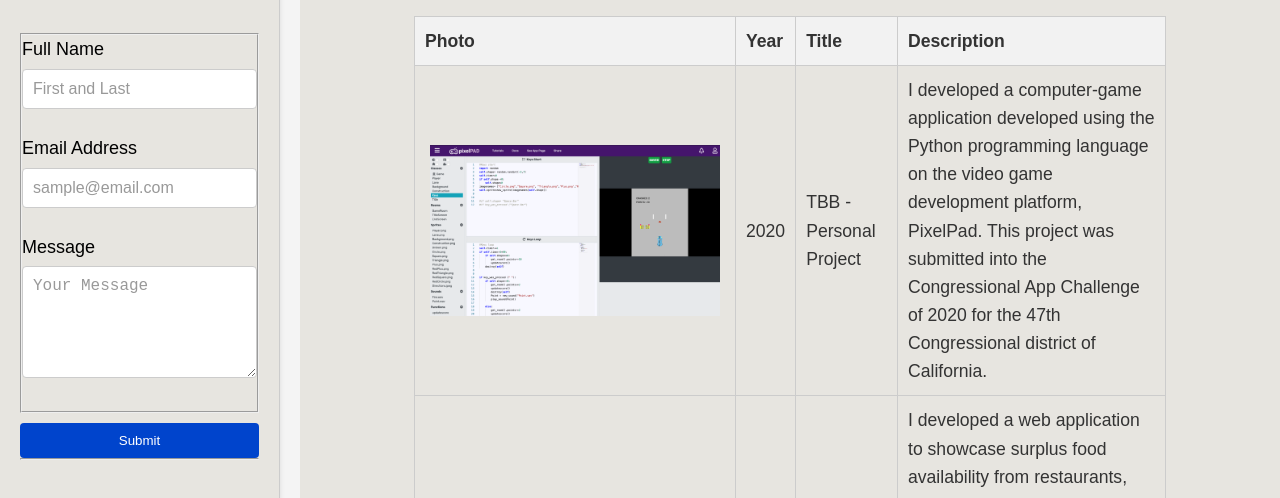
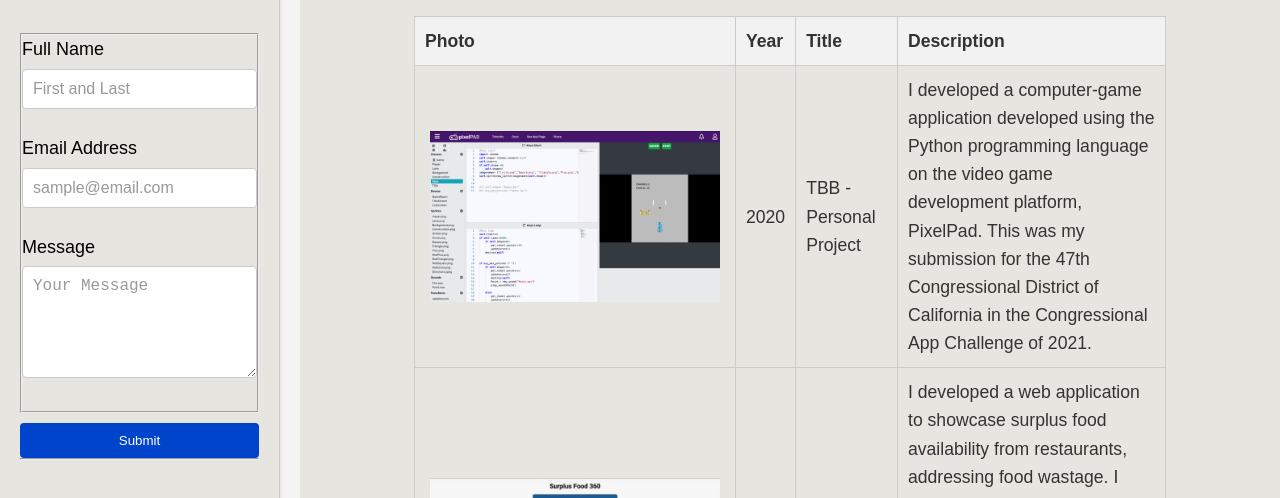
Before and after one commit to AsherM7/Project01, a plain HTML site: page albums.html in a window 1280 px wide. Shown: the part 231-729 px from the top of the page. Drawn offline with Linux system fonts and the light colour scheme; no server answers.

Commit message:
update album

```diff
--- a/albums.html
+++ b/albums.html
@@ -35,7 +35,7 @@
             <td>2020</td>
             <td>TBB - Personal Project </td>
             <td> I developed a computer-game application developed using the Python programming language on the video game development platform, PixelPad.
-                This project was submitted into the Congressional App Challenge of 2020 for the 47th Congressional district of California. </td>
+                This was my submission for the 47th Congressional District of California in the Congressional App Challenge of 2021. </td>
         </tr>
         <tr>
             <td><img src="resources/images/Project%202%20Image.png" alt="2021 Personal Project" style="width: 400px; height: auto;"> </td>
```
